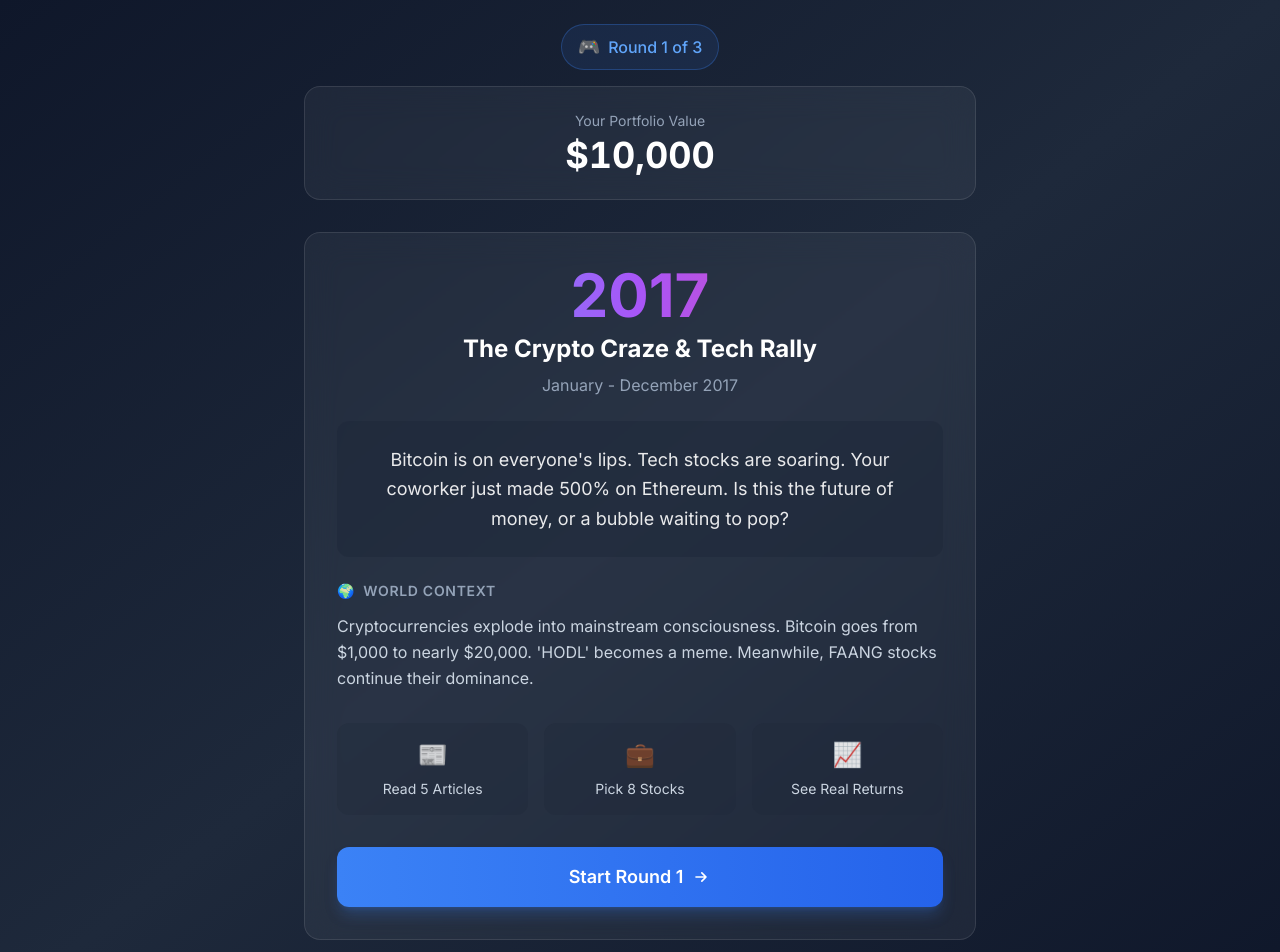
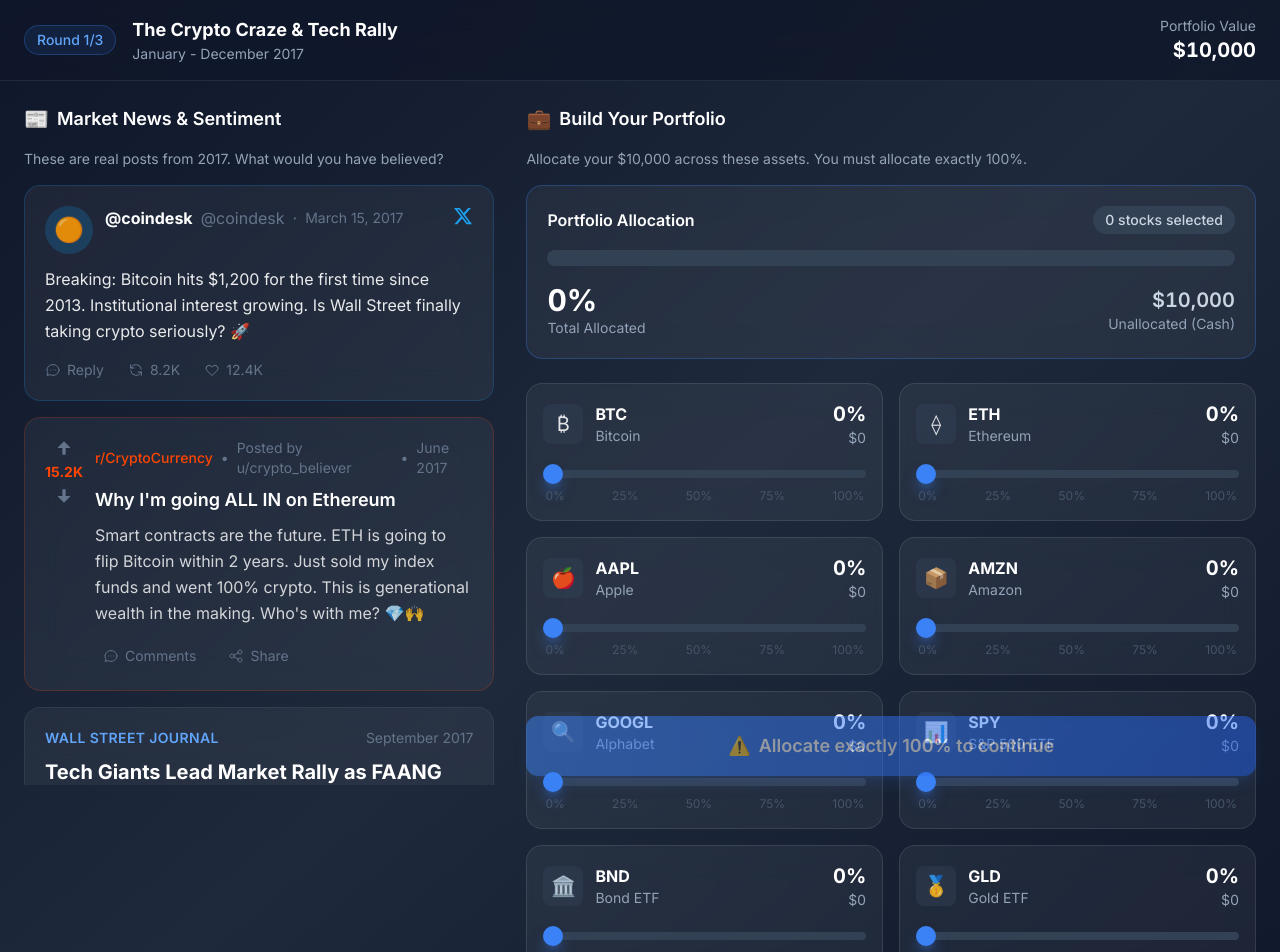
Before and after one commit to woochachino/devfest-finance, a React (Vite) app in the folder frontend/: page /portfolio in a window 1280 px wide. Shown: the top 952 px of the page. Built offline with nearby package versions, Linux system fonts and the light colour scheme.

Commit message:
Added URL-based routing.

```diff
--- a/frontend/src/App.jsx
+++ b/frontend/src/App.jsx
@@ -1,32 +1,22 @@
 // App.jsx - Main application with routing
 
-import { GameProvider, useGame } from './context/GameContext';
+import { BrowserRouter as Router, Routes, Route, Navigate } from 'react-router-dom';
+import { GameProvider } from './context/GameContext';
 import WelcomePage from './pages/WelcomePage';
 import PortfolioPage from './pages/PortfolioPage';
 import ResultsPage from './pages/ResultsPage';
-import GameCompletePage from './pages/GameCompletePage';
-
-function GameRouter() {
-    const { gamePhase } = useGame();
-
-    switch (gamePhase) {
-        case 'welcome':
-            return <WelcomePage />;
-        case 'portfolio':
-            return <PortfolioPage />;
-        case 'results':
-            return <ResultsPage />;
-        case 'complete':
-            return <GameCompletePage />;
-        default:
-            return <WelcomePage />;
-    }
-}
 
 function App() {
     return (
         <GameProvider>
-            <GameRouter />
+            <Router>
+                <Routes>
+                    <Route path="/" element={<WelcomePage />} />
+                    <Route path="/portfolio" element={<PortfolioPage />} />
+                    <Route path="/results" element={<ResultsPage />} />
+                    <Route path="*" element={<Navigate to="/" replace />} />
+                </Routes>
+            </Router>
         </GameProvider>
     );
 }
--- a/frontend/src/pages/PortfolioPage.jsx
+++ b/frontend/src/pages/PortfolioPage.jsx
@@ -1,5 +1,6 @@
 // PortfolioPage - Split screen with articles and stock allocation
 
+import { useNavigate } from 'react-router-dom';
 import { useGame } from '../context/GameContext';
 import ArticleCard from '../components/ArticleCard';
 import StockSlider from '../components/StockSlider';
@@ -14,9 +15,15 @@
         lockInPortfolio
     } = useGame();
 
+    const navigate = useNavigate();
     const roundData = getCurrentRoundData();
     const totalAllocation = getTotalAllocation();
     const isComplete = totalAllocation === 100;
+
+    const handleLockIn = () => {
+        lockInPortfolio();
+        navigate('/results');
+    };
 
     return (
         <div className="min-h-screen bg-gradient-to-br from-slate-900 via-slate-800 to-slate-900">
@@ -90,7 +97,7 @@
                         {/* Lock In Button */}
                         <div className="sticky bottom-6 pt-4">
                             <button
-                                onClick={lockInPortfolio}
+                                onClick={handleLockIn}
                                 disabled={!isComplete}
                                 className={`btn-primary w-full text-lg py-4 flex items-center justify-center gap-2 ${!isComplete ? 'opacity-50 cursor-not-allowed' : ''
                                     }`}
--- a/frontend/src/pages/ResultsPage.jsx
+++ b/frontend/src/pages/ResultsPage.jsx
@@ -1,6 +1,7 @@
 // ResultsPage - Shows K2 Think analysis, animation, results, and debrief
 
 import { useState, useEffect } from 'react';
+import { useNavigate } from 'react-router-dom';
 import { useGame } from '../context/GameContext';
 import { getPreDecisionAnalysis, getEducationalDebrief } from '../services/k2ThinkApi';
 import K2ThinkAnalysis from '../components/K2ThinkAnalysis';
@@ -21,7 +22,13 @@
         setDebrief,
     } = useGame();
 
+    const navigate = useNavigate();
     const roundData = getCurrentRoundData();
+
+    const handleContinue = () => {
+        advanceToNextRound();
+        navigate('/');
+    };
 
     // UI State
     const [showAnimation, setShowAnimation] = useState(true);
@@ -203,7 +210,7 @@
                 {showDebrief && !isLoadingDebrief && (
                     <section className="animate-fade-in pt-4">
                         <button
-                            onClick={advanceToNextRound}
+                            onClick={handleContinue}
                             className="btn-primary w-full text-lg py-4 flex items-center justify-center gap-2"
                         >
                             {currentRound < 3 ? (
--- a/frontend/src/pages/WelcomePage.jsx
+++ b/frontend/src/pages/WelcomePage.jsx
@@ -1,10 +1,17 @@
 // WelcomePage - Shows round info, context, and start button
 
+import { useNavigate } from 'react-router-dom';
 import { useGame } from '../context/GameContext';
 
 export default function WelcomePage() {
-    const { currentRound, balance, getCurrentRoundData, startRound, gamePhase, roundHistory } = useGame();
+    const { currentRound, balance, getCurrentRoundData, startRound, roundHistory } = useGame();
+    const navigate = useNavigate();
     const roundData = getCurrentRoundData();
+
+    const handleStart = () => {
+        startRound();
+        navigate('/portfolio');
+    };
 
     // Calculate performance from previous rounds
     const previousRoundReturn = roundHistory.length > 0
@@ -79,7 +86,7 @@
 
                     {/* Start Button */}
                     <button
-                        onClick={startRound}
+                        onClick={handleStart}
                         className="btn-primary w-full text-lg py-4 flex items-center justify-center gap-2"
                     >
                         <span>Start Round {currentRound}</span>
```
